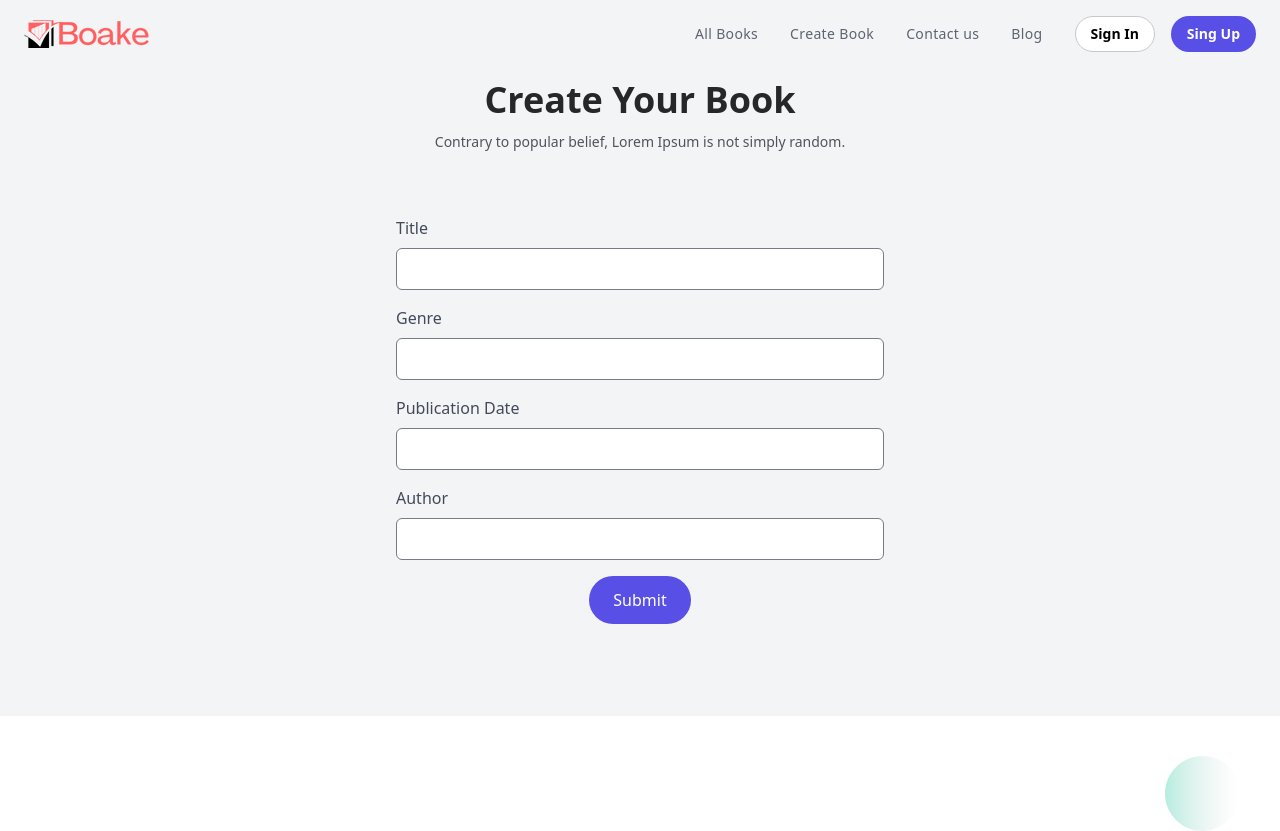
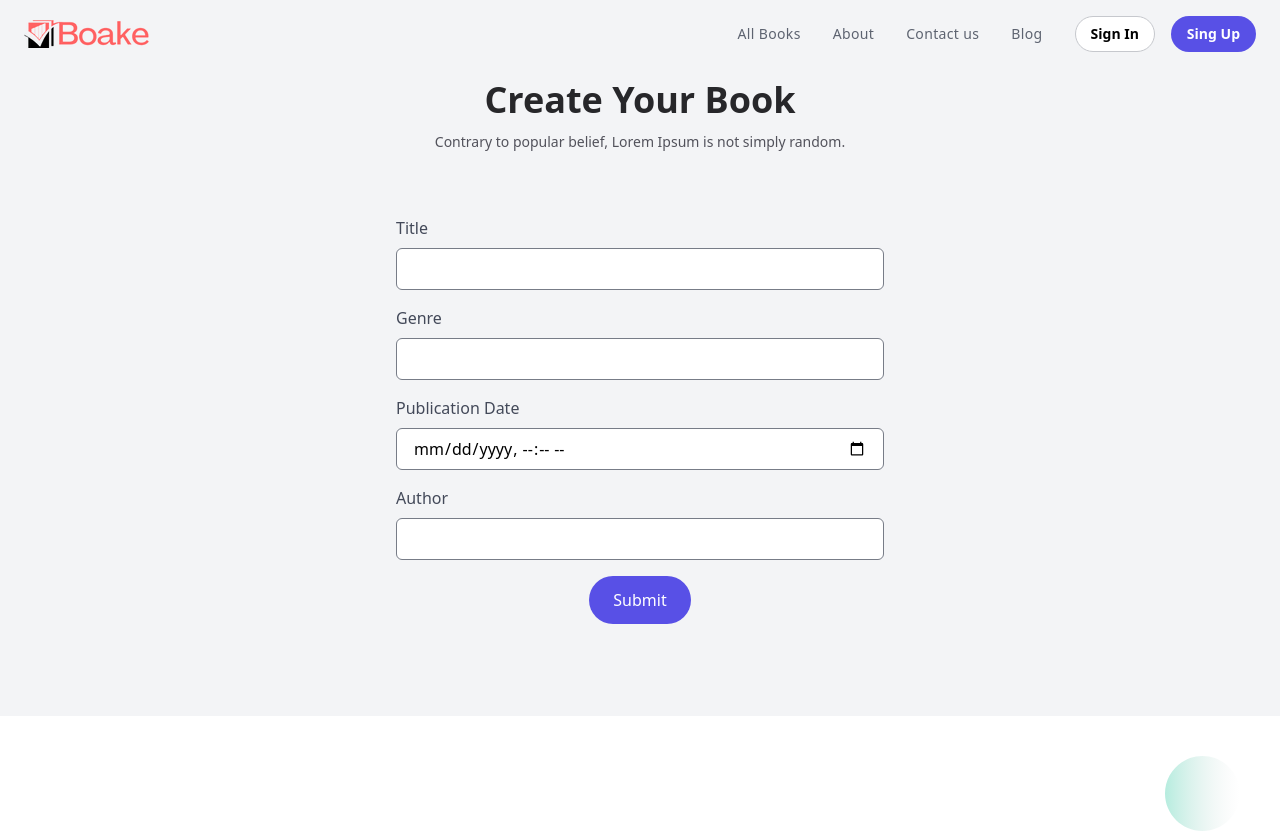
Before and after one commit to alamincoders/book-catalog-app, a React (Vite) app: page /createbook in a window 1280 px wide. Shown: the top 831 px of the page. Built offline with nearby package versions, Linux system fonts and the light colour scheme.

Commit message:
create book and book details updated

```diff
--- a/src/components/shared/Navbar.tsx
+++ b/src/components/shared/Navbar.tsx
@@ -71,7 +71,7 @@ const Navbar = () => {
                         <span>All Books</span>
                       </Link>
                     </li>
-                    {!email ? (
+                    {email ? (
                       <li>
                         <Link
                           to="createbook"
--- a/src/pages/CreateBook.tsx
+++ b/src/pages/CreateBook.tsx
@@ -83,7 +83,7 @@ const BookForm: React.FC = () => {
             Publication Date
           </label>
           <input
-            type="text"
+            type="datetime-local"
             id="publicationDate"
             name="publicationDate"
             value={book.publicationDate}
```
Also changed, not shown: src/routes/index.tsx (+4 -3 lines).
